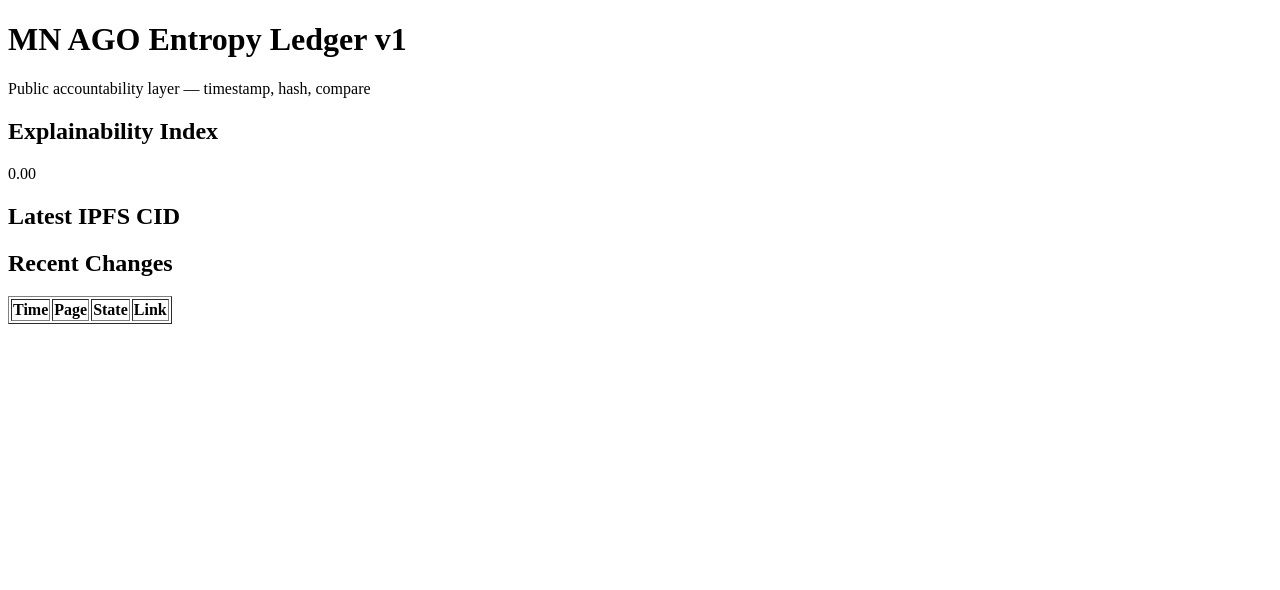
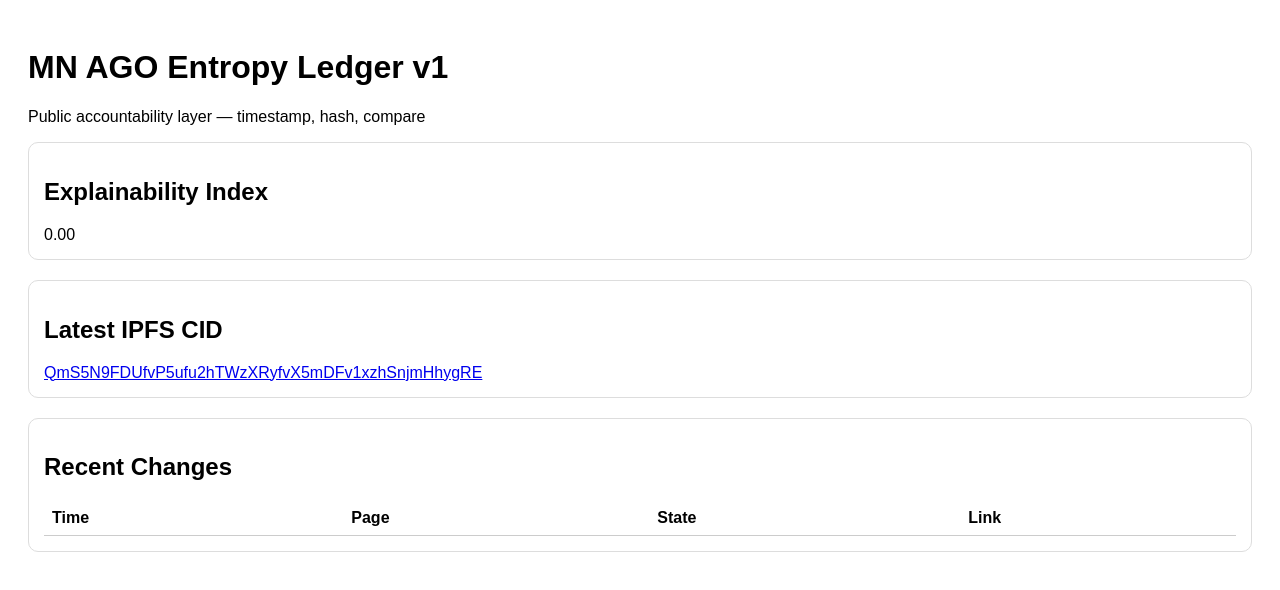
Before and after one commit to jsonwisdom/mn-ago-entropy-ledger, a plain HTML site: page site/index.html in a window 1280 px wide. Drawn offline with Linux system fonts and the light colour scheme; no server answers.

Commit message:
Update index.html

```diff
--- a/site/index.html
+++ b/site/index.html
@@ -1,21 +1,32 @@
 <!DOCTYPE html>
 <html>
 <head>
+  <meta charset="UTF-8">
   <title>MN AGO Entropy Ledger</title>
+  <style>
+    body { font-family: sans-serif; padding: 20px; }
+    .card { border: 1px solid #ddd; padding: 15px; margin-bottom: 20px; border-radius: 10px; }
+    table { width: 100%; border-collapse: collapse; }
+    th, td { padding: 8px; border-bottom: 1px solid #ccc; text-align: left; }
+  </style>
 </head>
 <body>
-
   <h1>MN AGO Entropy Ledger v1</h1>
   <p>Public accountability layer — timestamp, hash, compare</p>
 
+  <div class="card">
     <h2>Explainability Index</h2>
     <div id="score">0.00</div>
+  </div>
 
+  <div class="card">
     <h2>Latest IPFS CID</h2>
-<div id="cid"></div>
+    <div id="cid">Loading...</div>
+  </div>
 
+  <div class="card">
     <h2>Recent Changes</h2>
-<table border="1">
+    <table>
       <thead>
         <tr>
           <th>Time</th>
@@ -26,20 +37,20 @@
       </thead>
       <tbody id="rows"></tbody>
     </table>
+  </div>
 
   <script>
     async function load() {
-  // load CID
-  const latest = await fetch("site/latest.json").then(r => r.json());
+      const latest = await fetch("./latest.json").then(r => r.json());
       document.getElementById("cid").innerHTML =
         `<a href="https://ipfs.io/ipfs/${latest.cid}" target="_blank">${latest.cid}</a>`;
 
-  // load diff
-  const diff = await fetch("site/diff.json").then(r => r.json());
-
-  const rows = diff.data || [];   // 🔥 FIX
+      const diff = await fetch("./diff.json").then(r => r.json());
+      const rows = diff.data || [];
+      document.getElementById("score").innerText = (rows.length / 4).toFixed(2);
 
       const tbody = document.getElementById("rows");
+      tbody.innerHTML = "";
 
       rows.forEach(r => {
         const tr = document.createElement("tr");
@@ -51,14 +62,9 @@ async function load() {
         `;
         tbody.appendChild(tr);
       });
-
-  // explainability
-  const score = rows.length / 4;
-  document.getElementById("score").innerText = score.toFixed(2);
     }
 
     load();
   </script>
-
 </body>
 </html>
```
Lines whose indentation alone changed are shown as unchanged.
